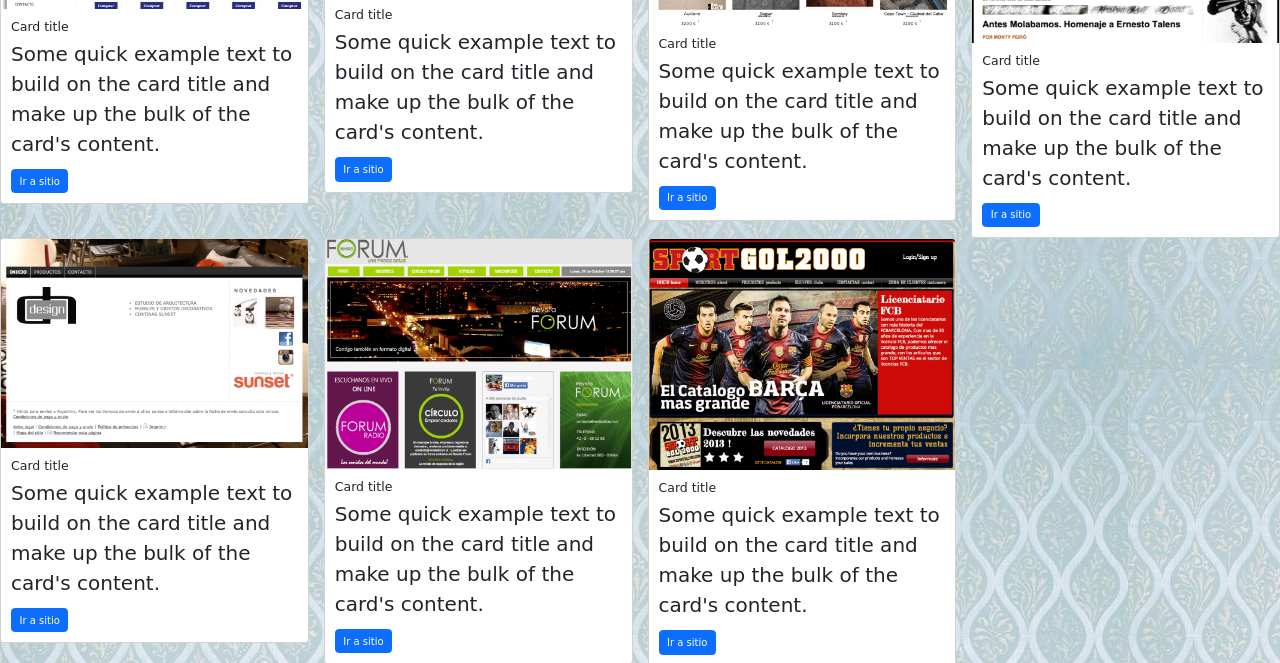
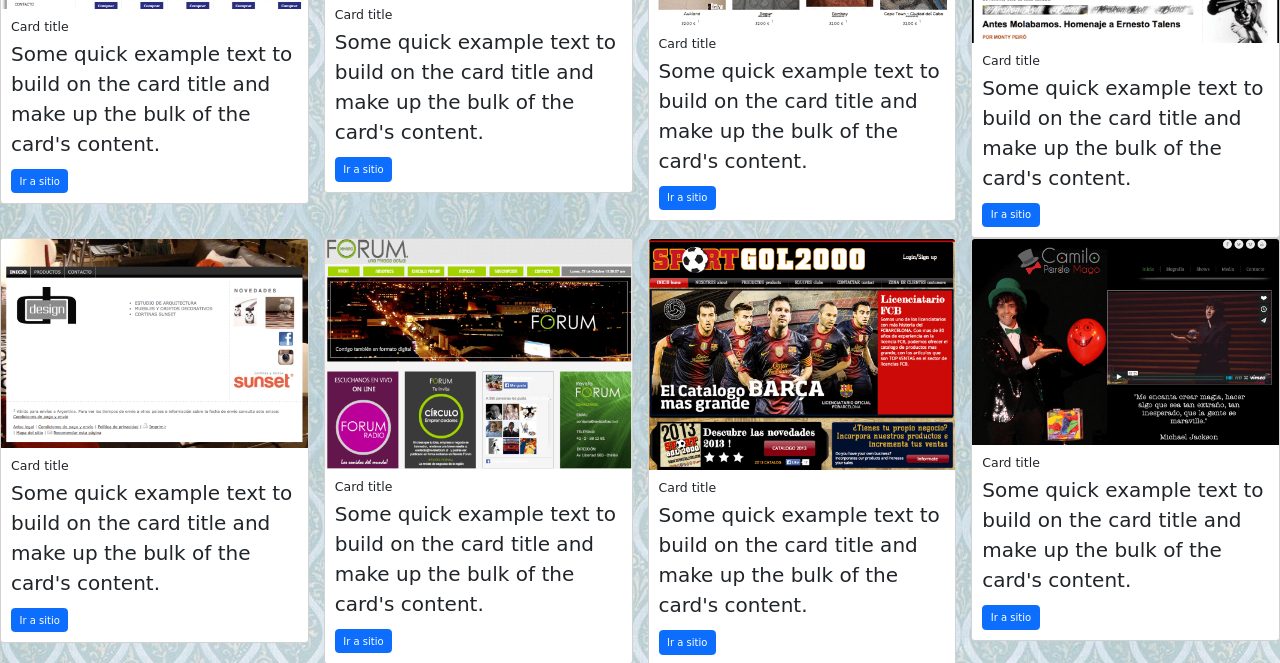
Before and after one commit to Sarfac/PF-Sarmiento, a plain HTML site: page pages/clientes.html in a window 1280 px wide. Shown: the part 1241-1904 px from the top of the page. Drawn offline with nearby package versions, Linux system fonts and the light colour scheme; a web font is replaced by a local one.

Commit message:
Avanzando con el proyecto

```diff
--- a/pages/clientes.html
+++ b/pages/clientes.html
@@ -141,6 +141,16 @@
                         </div>
                       </div>
                 </article>
+                <article class="col-sm-12 col-md-6 col-lg-3">
+                  <div class="card">
+                      <img src="/img/clientes/cliente8.webp" class="card-img-top" alt="...">
+                      <div class="card-body">
+                        <h5 class="card-title">Card title</h5>
+                        <p class="card-text">Some quick example text to build on the card title and make up the bulk of the card's content.</p>
+                        <a href="#" class="btn btn-primary">Ir a sitio</a>
+                      </div>
+                    </div>
+              </article>
             </div>
         </main>
 
```
